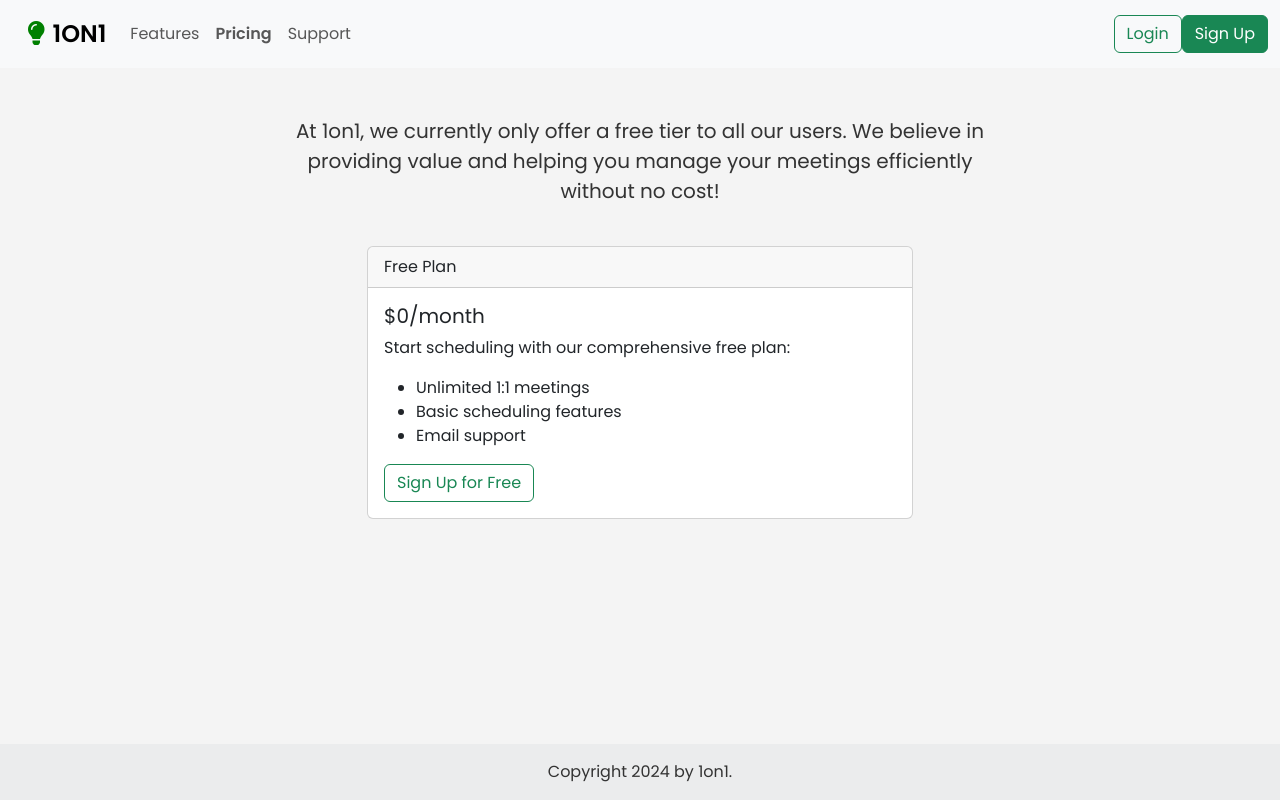
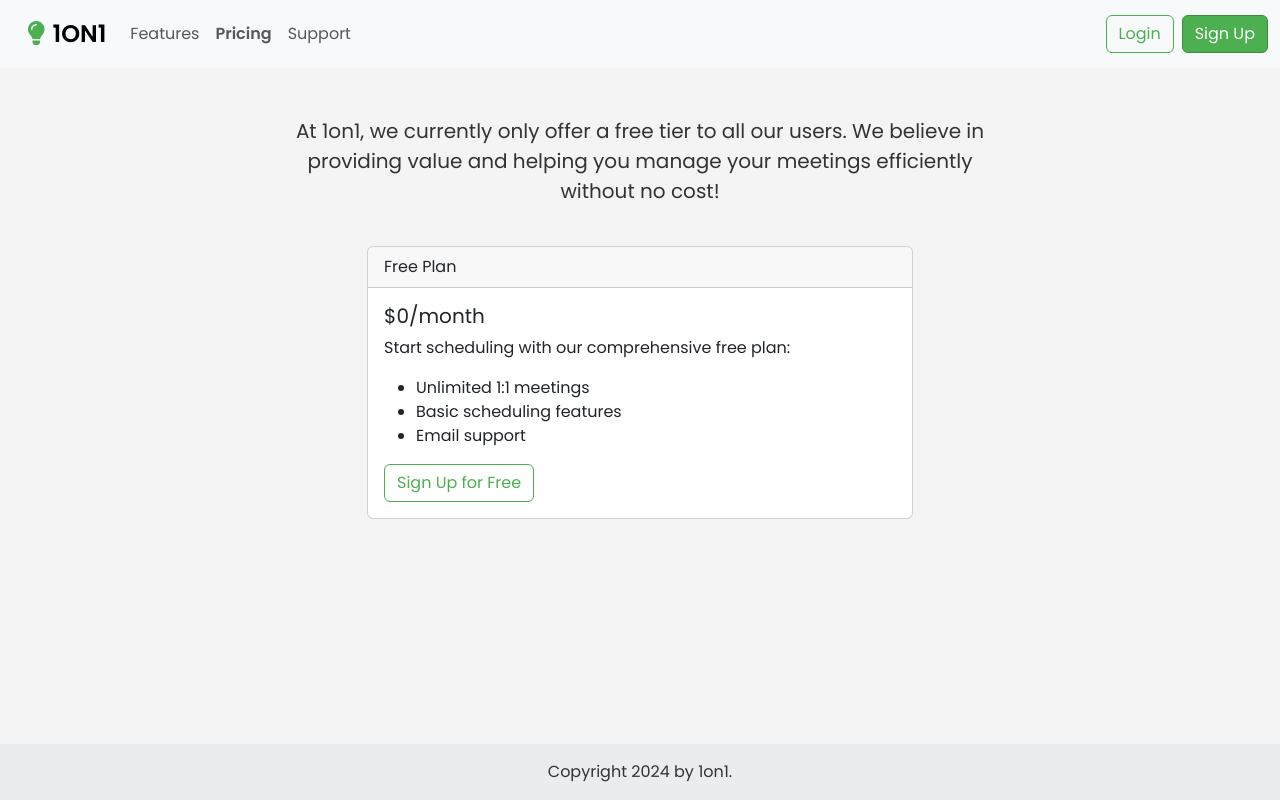
Before and after one commit to mckeenicholas/309-P3, a React (Vite) app in the folder 1on1/: page /pricing in a window 1280 px wide. Built offline with nearby package versions, Linux system fonts and the light colour scheme.

Commit message:
More css fixes

```diff
--- a/1on1/src/App.tsx
+++ b/1on1/src/App.tsx
@@ -1,8 +1,8 @@
 import "./styles/app.css";
 import { BrowserRouter, Routes, Route } from "react-router-dom";
 import Home from "./pages/Home";
-import Login from "./pages/Login";
-import Calendars from "./pages/Calendars";
+// import Login from "./pages/Login";
+// import Calendars from "./pages/Calendars";
 import Pricing from "./pages/Pricing";
 import Features from "./pages/Features";
 import Support from "./pages/Support";
--- a/1on1/src/components/NavBar.tsx
+++ b/1on1/src/components/NavBar.tsx
@@ -27,7 +27,7 @@ const NavBar = ({
           <div className="sidebar-heading text-center py-2 primary-text fs-4 ms-3 me-3 fw-bold text-uppercase">
             <i
               className="fas fa-sharp fa-solid fa-lightbulb me-2"
-              style={{ color: "green" }}
+              style={{ color: "var(--primary-green)" }}
             ></i>
             1on1
           </div>
@@ -64,7 +64,7 @@ const NavBar = ({
                   </button>
                 </Link>
                 <Link to="/signup">
-                  <button className="btn btn-success" type="button">
+                  <button className="btn btn-success ms-2" type="button">
                     Sign Up
                   </button>
                 </Link>
--- a/1on1/src/styles/app.css
+++ b/1on1/src/styles/app.css
@@ -14,34 +14,37 @@ body {
 }
 
 .btn-success {
-  background-color: var(--primary-green);
-  border-color: var(--dark-green);
+  background-color: var(--primary-green) !important;
+  border-color: var(--dark-green) !important;
 }
 
 .btn-success:hover {
-  background-color: var(--dark-green);
+  background-color: var(--dark-green) !important;
 }
 
 .btn-outline-success {
-  color: var(--primary-green);
-  border-color: var(--primary-green);
+  color: var(--primary-green) !important;
+  border-color: var(--primary-green) !important;
 }
 
 .btn-outline-success:hover {
-  background-color: var(--primary-green);
-  color: white;
+  background-color: var(--primary-green) !important;
+  color: white !important;
 }
 
 html {
   height: 100%;
   margin: 0;
 }
+
 #content-wrap {
   flex: 1 0 auto;
 }
+
 #footer {
   flex-shrink: 0;
 }
+
 .flex-wrapper {
   display: flex;
   flex-direction: column;
```
